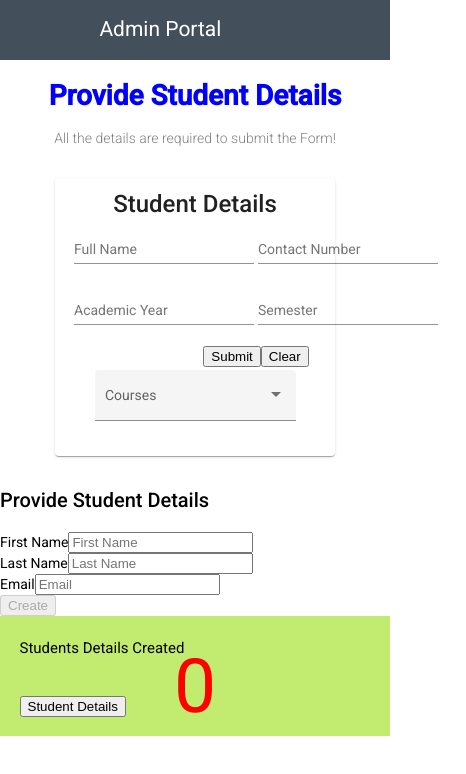
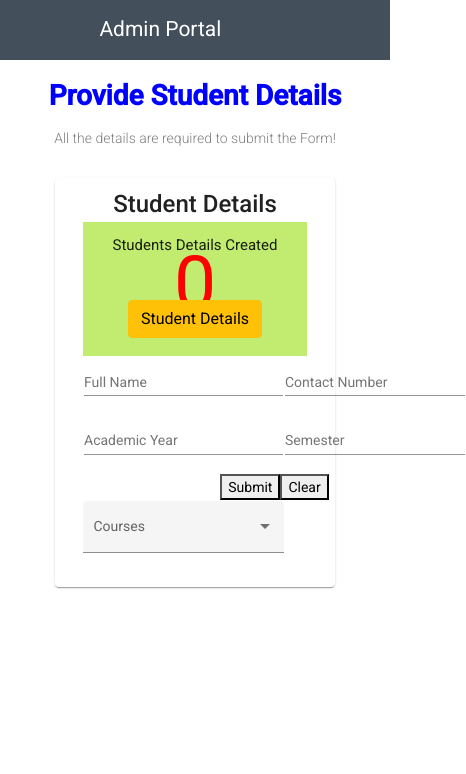
Before and after one commit to Rajat-dey/University_Admin_Portal, an Angular app in the folder my-app/: page / in a window 390 px wide. Shown: the top 774 px of the page, 466 px wide, since content can reach past the window. Built offline with nearby package versions, Linux system fonts and the light colour scheme.

Commit message:
material design added & UI mobile reponsibe done

```diff
--- a/my-app/angular.json
+++ b/my-app/angular.json
@@ -27,6 +27,7 @@
               "src/assets"
             ],
             "styles": [
+              "./node_modules/bootstrap/dist/css/bootstrap.min.css",
               "./node_modules/@angular/material/prebuilt-themes/indigo-pink.css",
               "src/styles.css"
             ],
@@ -99,6 +100,7 @@
               "src/assets"
             ],
             "styles": [
+              "./node_modules/bootstrap/dist/css/bootstrap.min.css",
               "./node_modules/@angular/material/prebuilt-themes/indigo-pink.css",
               "src/styles.css"
             ],
--- a/my-app/package.json
+++ b/my-app/package.json
@@ -20,6 +20,8 @@
     "@angular/platform-browser": "~12.0.4",
     "@angular/platform-browser-dynamic": "~12.0.4",
     "@angular/router": "~12.0.4",
+    "bootstrap": "^5.0.1",
+    "jquery": "^3.6.0",
     "jshint": "^2.13.0",
     "rxjs": "~6.6.0",
     "tslib": "^2.1.0",
--- a/my-app/src/app/modules/dashboard/dashboard.component.css
+++ b/my-app/src/app/modules/dashboard/dashboard.component.css
@@ -48,16 +48,14 @@ mat-card {
     text-align: center;
 }
 
-mat-toolbar-row {
-    justify-content: space-between;
-}
 
-.done {
+
+/* .done {
     position: fixed;
     bottom: 20px;
     right: 20px;
     color: white;
-}
+}     */
 
 .content-center {
     text-align: -webkit-center;
--- a/my-app/src/app/modules/dashboard/dashboard.component.html
+++ b/my-app/src/app/modules/dashboard/dashboard.component.html
@@ -1,14 +1,25 @@
 
 <div class = "FormContainer">
-
 
   <h2>Provide Student Details</h2>
   <h5>All the details are required to submit the Form!</h5>
 
   <mat-card>
     <mat-card-title>Student Details</mat-card-title>
+    <mat-card-content>
+      <div class="container">
+        <div class="row">
+          <div class="col-md-4 mrgnbtm">
+            <app-display-board
+             [userCount]="userCount"
+             (getUsersEvent)="getAllUsers()"
+            >
+            </app-display-board>
+          </div>
 
-  <mat-card-content>
+          <div class="col-md-7 mrgnbtm">
+
+
         <form>
             <table>
                 <tr>
@@ -41,10 +52,6 @@
                         <button mat-raised-button color="accent">Clear</button>
                     </td>
                 </tr>
-          </table>
-      </form>
-
-
 
                 <mat-form-field appearance="fill">
                   <mat-label>Courses</mat-label>
@@ -59,15 +66,16 @@
                   </mat-select>
                 </mat-form-field>
 
+            </table>
+        </form>
 
+          </div>
 
-
-
+</div>
+</div>
 
     </mat-card-content>
   </mat-card>
-
-
 </div>
 
 
@@ -92,6 +100,9 @@
 
 
 
+<div class="mrgnbtm">
+  <app-students *ngIf="users.length !== 0" [users]="users"></app-students>
+</div>
 
 
 
@@ -104,6 +115,18 @@
 
 
 
+
+
+
+
+
+
+
+
+
+
+
+<!--
 <div class="container">
   <div class="row">
     <div class="col-md-7 mrgnbtm">
@@ -139,4 +162,4 @@
 </div>
 <div class="mrgnbtm">
   <app-students *ngIf="users.length !== 0" [users]="users"></app-students>
-</div>
+</div> -->
```
Also changed, not shown: 1 other file (tests, documents, lock files or other folders). Lines whose indentation alone changed are shown as unchanged.
